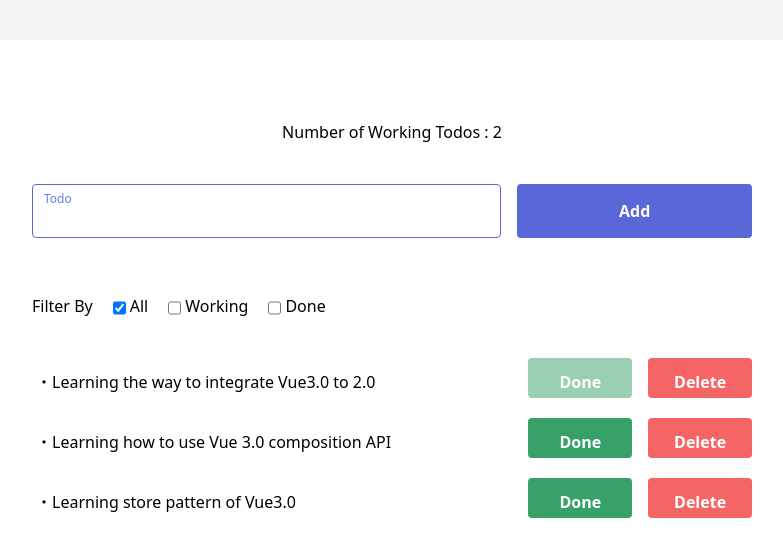
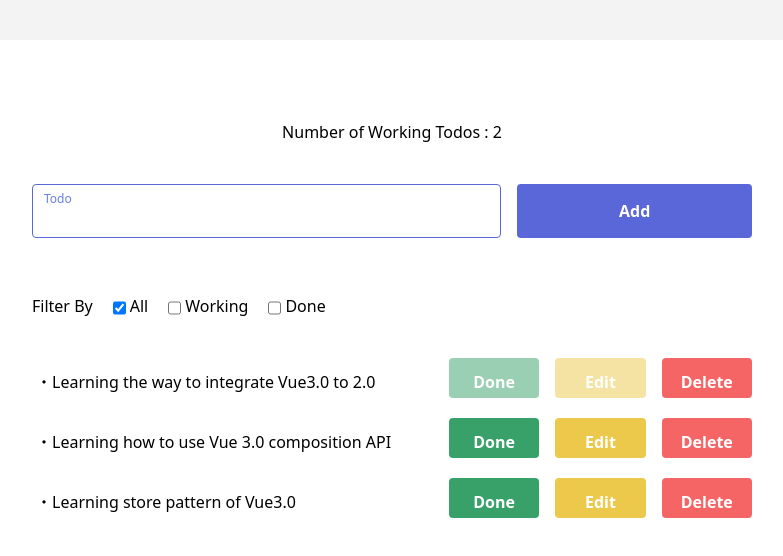
Before and after one commit to egurinko/vue3.0-composition-api-demo, a Vue app: page / in a window 1280 px wide. Shown: the top 556 px of the page, without its empty margins (248-1031 px from the left). Built offline with nearby package versions, Linux system fonts and the light colour scheme.

Commit message:
create edit page

```diff
--- /dev/null
+++ b/src/pages/Edit.vue
@@ -0,0 +1,17 @@
+<template>
+  <div class="list-container m-auto my-10 bg-white rounded p-10">
+    Hello
+  </div>
+</template>
+
+<script lang="ts">
+import Vue from "vue";
+
+export default Vue.extend({});
+</script>
+
+<style scoped>
+.list-container {
+  max-width: 800px;
+}
+</style>
--- a/src/pages/List.vue
+++ b/src/pages/List.vue
@@ -58,18 +58,26 @@
           <p>・{{ todo.name }}</p>
         </div>
         <button
-          class="button w-1/6 text-center p-3 bg-green-600 text-white font-bold rounded ml-4 mb-4"
+          class="button w-1/6 text-center p-3 bg-green-600 text-white font-bold rounded ml-4 mb-4 "
+          :class="{
+            'cursor-not-allowed': todo.completed,
+            'opacity-50': todo.completed
+          }"
+          :disabled="todo.completed"
           @click="completeTodo(index)"
-          v-if="!todo.completed"
         >
           Done
         </button>
         <button
-          class="button w-1/6 text-center p-3 bg-green-600 text-white font-bold rounded ml-4 mb-4 opacity-50 cursor-not-allowed"
+          class="button w-1/6 text-center p-3 bg-yellow-500 text-white font-bold rounded ml-4 mb-4"
+          :class="{
+            'cursor-not-allowed': todo.completed,
+            'opacity-50': todo.completed
+          }"
           :disabled="todo.completed"
-          v-if="todo.completed"
+          @click="goEditTodo(index)"
         >
-          Done
+          Edit
         </button>
         <button
           class="button w-1/6 text-center p-3 bg-red-500 text-white font-bold rounded ml-4 mb-4"
@@ -131,6 +139,9 @@
     handleClickFilterBy: function(filterBy: FilterBy): void {
       this.filterBy = filterBy;
     },
+    goEditTodo: function(index: number): void {
+      this.$router.push(`/todos/${index}/edit`);
+    },
     getTodos: function(): void {
       setTimeout(() => {
         this.todos = [...todos];
--- a/src/router/index.ts
+++ b/src/router/index.ts
@@ -3,6 +3,7 @@
 Vue.use(Router);
 
 import List from "../pages/List.vue";
+import Edit from "../pages/Edit.vue";
 
 const router = new Router({
   mode: "history",
@@ -13,6 +14,11 @@
       name: "List",
       component: List
     },
+    {
+      path: `/todos/:id/edit`,
+      name: "Edit",
+      component: Edit
+    },
     { path: "*", redirect: "/" }
   ]
 });
```
